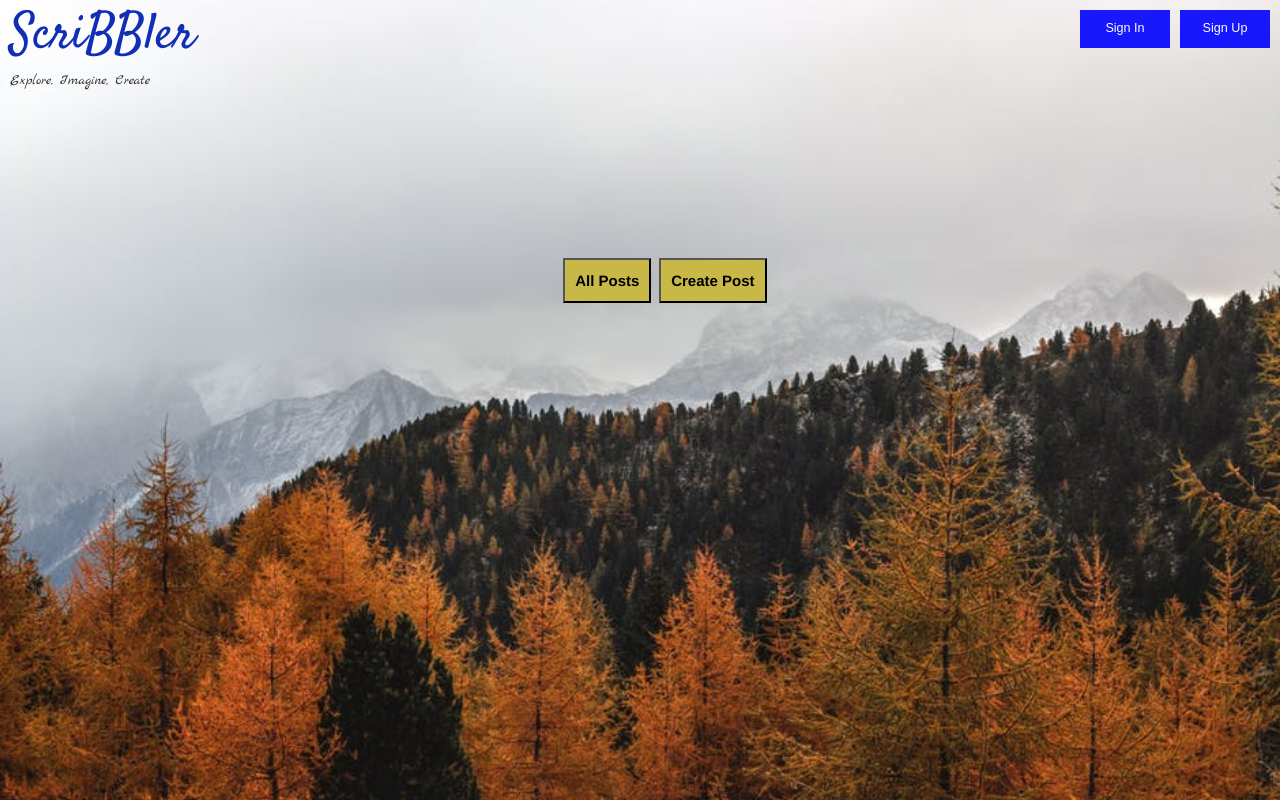
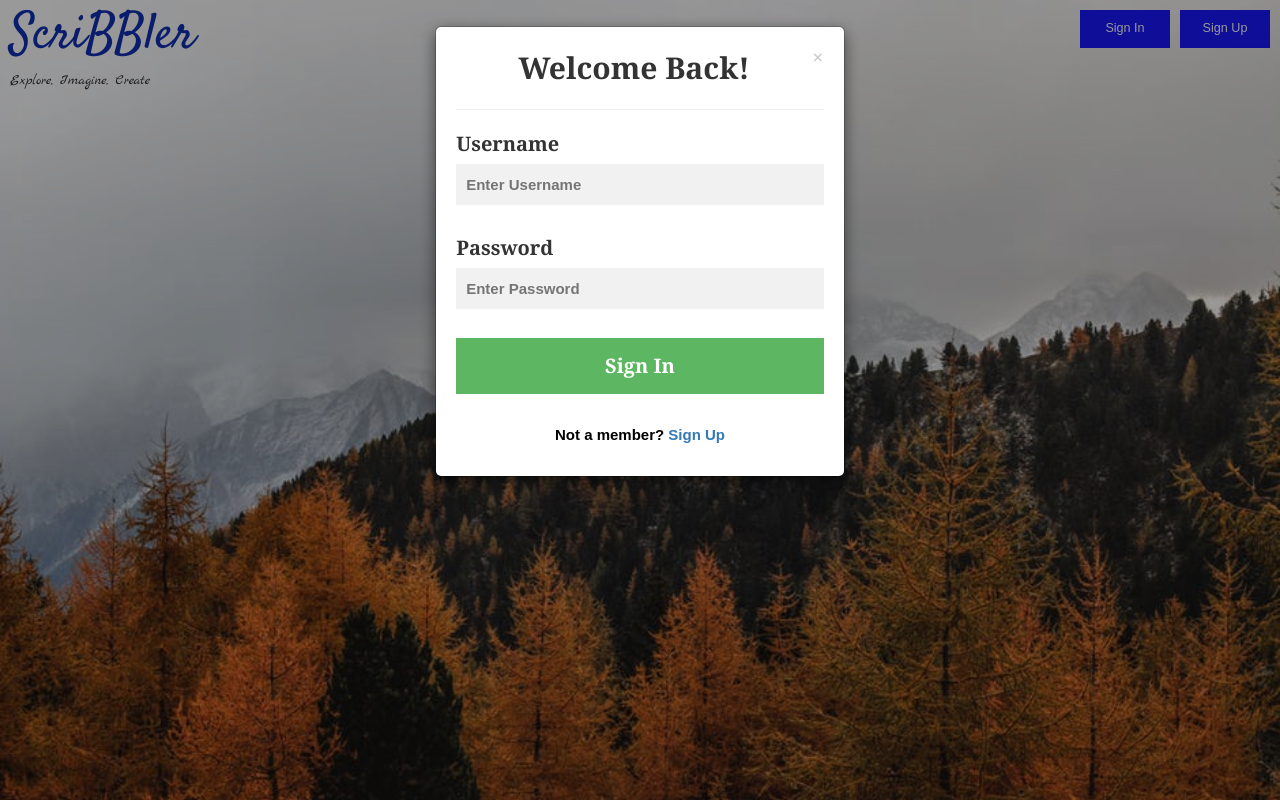
Before and after one commit to Pradyuman-kaushal/upgrad-project, a plain HTML site: page blog-post/index.html in a window 1280 px wide. Both pictures are taken after a click on the button "Sign In". Drawn offline with nearby package versions, Linux system fonts and the light colour scheme.

Commit message:
part a completed

```diff
--- a/blog-post/css/index.css
+++ b/blog-post/css/index.css
@@ -1,3 +1,9 @@
+#mc{
+    font-family:sans-serif;
+    color: black;
+    font-size:15px;
+    padding-top:30px;
+}
 body{
    background: url('background.jpg');
    background-repeat: no-repeat;
--- a/blog-post/index.html
+++ b/blog-post/index.html
@@ -29,23 +29,38 @@
         <div class="postButtons">
 
         	<!-- Insert code for All Posts & Create Post button here -->
-            <input type="button" class="post" value="All Posts">&nbsp;
+            <a href="/html/bloglist.html"><input type="button" class="post" value="All Posts"></a>&nbsp;
             <input type="button" class="post" value="Create Post">
 
         </div>
     </div>
 
-    <div>
+    <div id="Sign_In" class="modal">
 
         <!-- Insert code for Sign In modal here -->
+        <div class="modal-content">
+            <span class="close">&times;</span>
+            <p align="center">Welcome Back!</p>
+            <hr>
 
+        <form>
+            <label for="uname">Username</label><br>
+            <input type="text" placeholder="Enter Username" name="uname" required><br><br>
+            <label for="pass">Password</label><br>
+            <input type="password" placeholder="Enter Password" name="pass" required><br><br>
+
+            <button type="submit">Sign In</button>
+        </form>
+            <p id="mc" align="center">Not a member? <a id="SU" style="cursor:pointer;">Sign Up</a></p>
+
+        </div>
     </div>
 
     <div id="Sign_Up" class="modal">
         <!-- Insert code for Sign Up modal here -->
         <div class="modal-content">
             <span class="close">&times;</span>
-            <p id="mc" align="center">Get Started</p>
+            <p align="center">Get Started</p>
             <hr>
 
         <form>
--- a/blog-post/js/index.js
+++ b/blog-post/js/index.js
@@ -1,9 +1,22 @@
 var up_modal = document.getElementById('Sign_Up');
 var btn = document.getElementById("SUp");
-var span = document.getElementsByClassName("close")[0];
+btn = document.getElementById("SU");
 
+var span = document.getElementsByClassName("close")[1];
+var in_modal = document.getElementById('Sign_In');
+var ibtn = document.getElementById("SIn");
+var qspan = document.getElementsByClassName("close")[0];
+
+
+ibtn.onclick = function() {
+ in_modal.style.display = "block";
+}
+qspan.onclick = function() {
+  in_modal.style.display = "none";
+}
 btn.onclick = function() {
- up_modal.style.display = "block";
+    in_modal.style.display= "none";
+    up_modal.style.display = "block";
 }
 span.onclick = function() {
   up_modal.style.display = "none";
```
Also changed, not shown: blog-post/html/bloglist.html (+6 -0 lines).
